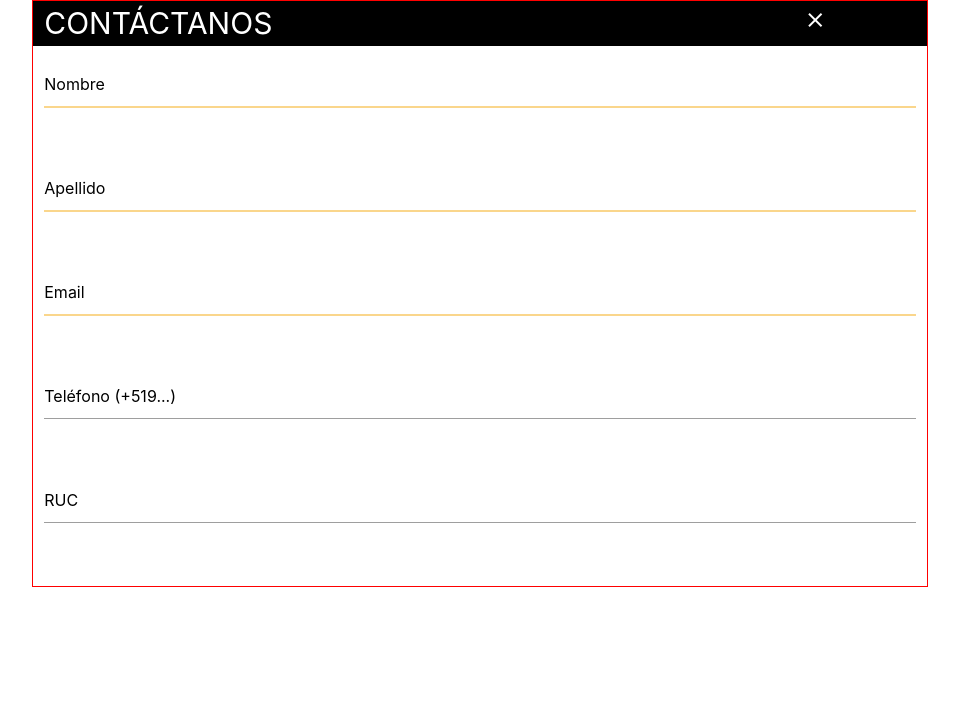
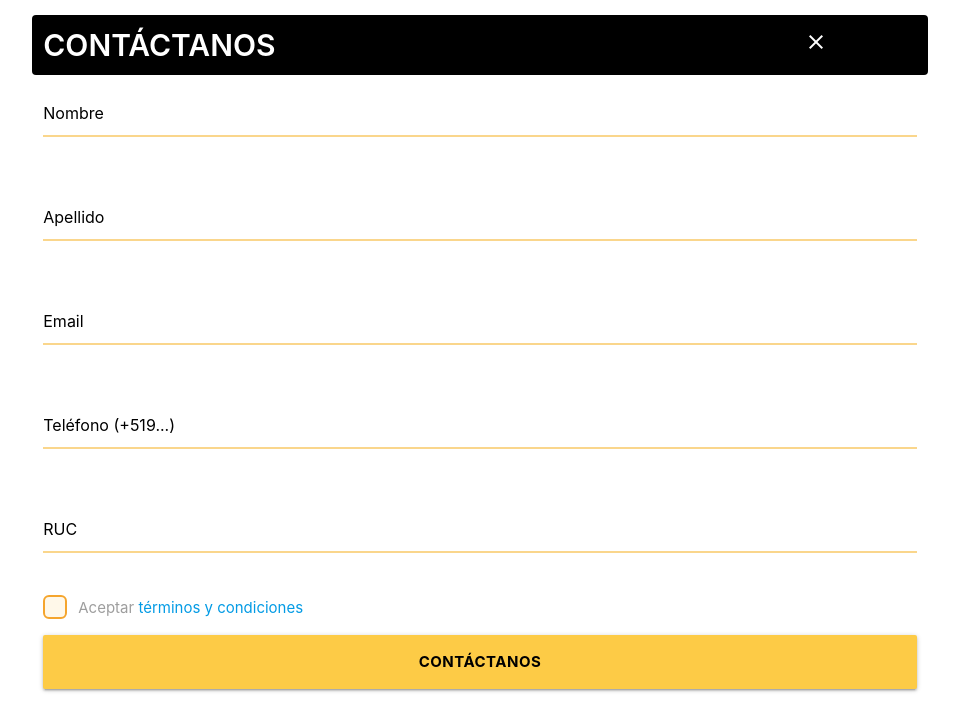
Before and after one commit to MarceloLanegra/fixu-materialize, a plain HTML site: page index.html in a window 1280 px wide. Shown: the top 728 px of the page, without its empty margins (160-1119 px from the left). Drawn offline with nearby package versions, Linux system fonts and the light colour scheme.

Commit message:
primera visu

```diff
--- a/css/form.css
+++ b/css/form.css
@@ -1,22 +1,62 @@
 .form{
-    border: 1px solid red;
+    margin-block-start: 1rem;
+}
+
+.form-header{
+    block-size: 4rem;
+    border-radius: 4px;
 }
 
 .form-header p{
     text-transform: uppercase;
     font-size: 2rem;
+    font-weight: 600;
 }
 
 .form-input input::placeholder{
     color: #000000;
 }
 
-.input-field input[type=text] {
+.form-input .input-field input[type=email] , [type=tel] , [type=text] , [type=number] {
     border-bottom: 1px solid #fad68c !important;
     box-shadow: 0 1px 0 0 #fad68c !important;
   }
 
-  .input-field input[type=email] {
-    border-bottom: 1px solid #fad68c !important;
-    box-shadow: 0 1px 0 0 #fad68c !important;
-  }
+[type="checkbox"].filled-in:not(:checked)+span:not(.lever):after {
+    height: 24px;
+    width: 24px;
+    border: 2px solid #f5a52d;
+    border-radius: 6px;
+    background-color: #fff8e9;
+}
+
+[type="checkbox"].filled-in:checked+span:not(.lever):before {
+    top: 2px;
+    left: 3px;
+    width: 8px;
+    height: 13px;
+    border-right: 2px solid #fff8e9;
+    border-bottom: 2px solid #fff8e9;
+}
+
+[type="checkbox"].filled-in:checked+span:not(.lever):after {
+    width: 24px;
+    height: 24px;
+    border: 2px solid #f5a52d;
+    border-radius: 6px;
+    background-color: #f5a52d;
+}
+
+.form-input .waves-effect{
+    display: block;
+}
+
+.form-input .btn, .form-input .btn-large, .form-input .btn-small{
+    /* padding: 1rem; */
+    background-color: #fdcb46;
+    color: black;
+    font-weight: bold;
+    /* font-size: 2rem; */
+}
+
+/* .form-input .btn, .form-input .btn-large, .form-input .btn-small */
--- a/index.html
+++ b/index.html
@@ -85,9 +85,21 @@
                   />
                 </div>
               </div>
+              <p>
+                <label>
+                  <input type="checkbox" class="filled-in"/>
+                  <span>Aceptar <a href="#">términos y condiciones</a></span>
+                </label>
+              </p>
+              <div class="row">
+                <div class="col s12">
+                    <a class="waves-effect waves-light btn-large">CONTÁCTANOS</a>
+                </div>
+              </div>
             </form>
           </div>
         </div>
+        <img class="responsive-img" src="./images/keys.jpeg">
       </div>
     </div>
     <script src="https://cdnjs.cloudflare.com/ajax/libs/materialize/1.0.0/js/materialize.min.js"></script>
```
Also changed, not shown: images/keys.jpeg (added).
